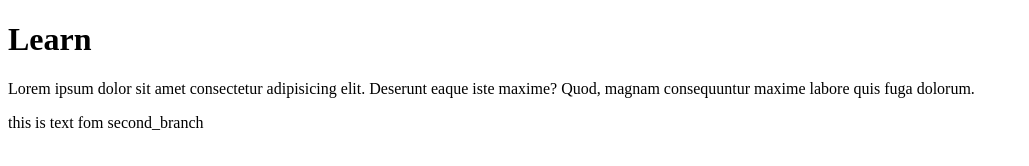
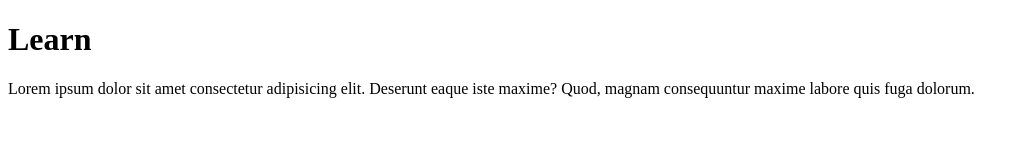
Before and after one commit to Panuwat-JR/git-desktop, a plain HTML site: page index.html in a window 1280 px wide. Shown: the whole page, without its empty margins (0-1029 px from the left). Drawn offline with Linux system fonts and the light colour scheme.

Commit message:
Revert "Merge pull request #1 from Panuwat-JR/second_branch"
This reverts commit 25a339b9cc128f0f9aab685621781b7d4b3522d0, reversing
changes made to 93f4adff8a35f2add412e04f60addec6940dfb7b.

```diff
--- a/index.html
+++ b/index.html
@@ -8,8 +8,5 @@
 <body>
     <h1>Learn</h1>
     <p>Lorem ipsum dolor sit amet consectetur adipisicing elit. Deserunt eaque iste maxime? Quod, magnam consequuntur maxime labore quis fuga dolorum.</p>
-    <main>
-        this is text fom second_branch
-    </main>
 </body>
 </html>
```
